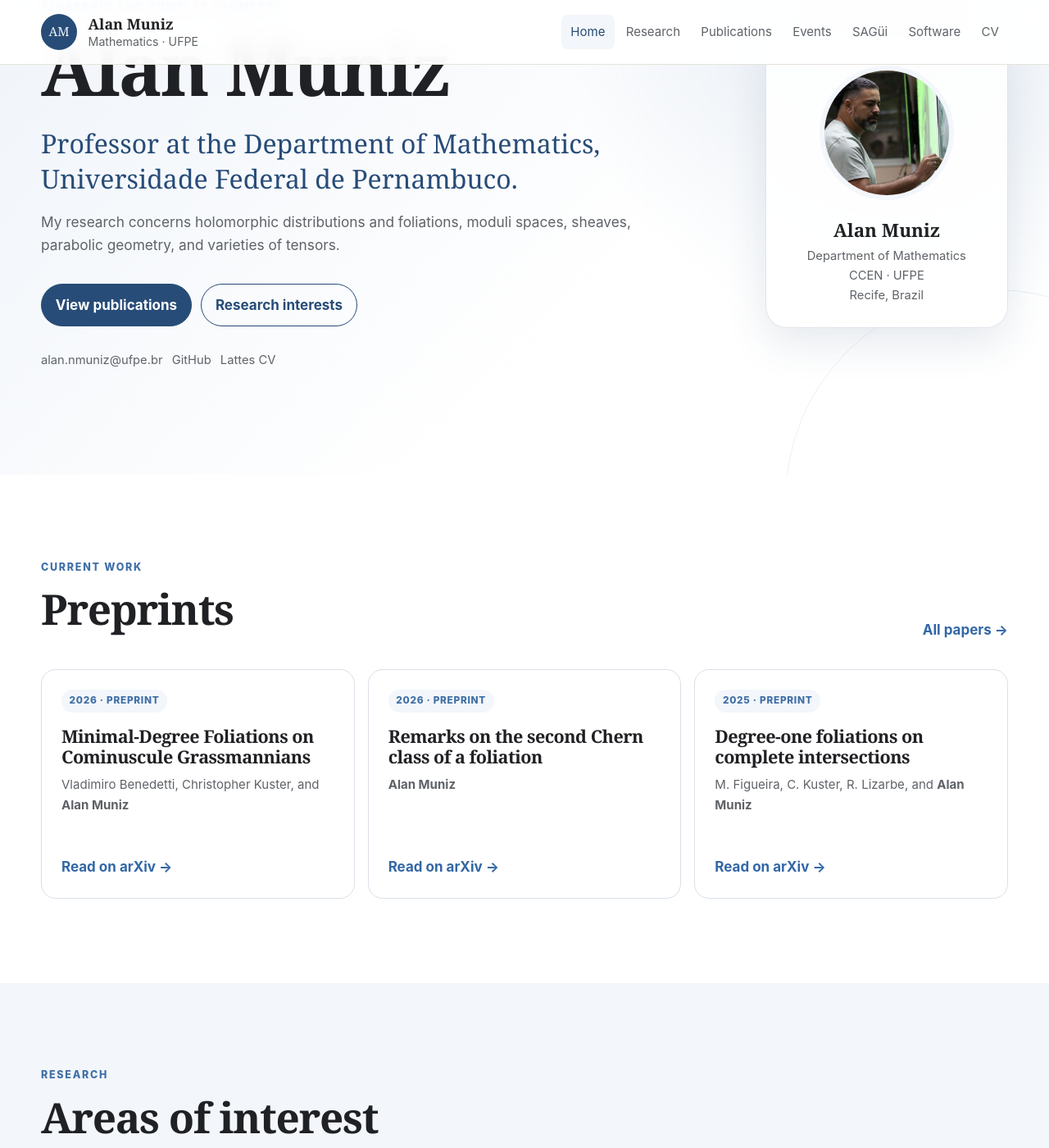
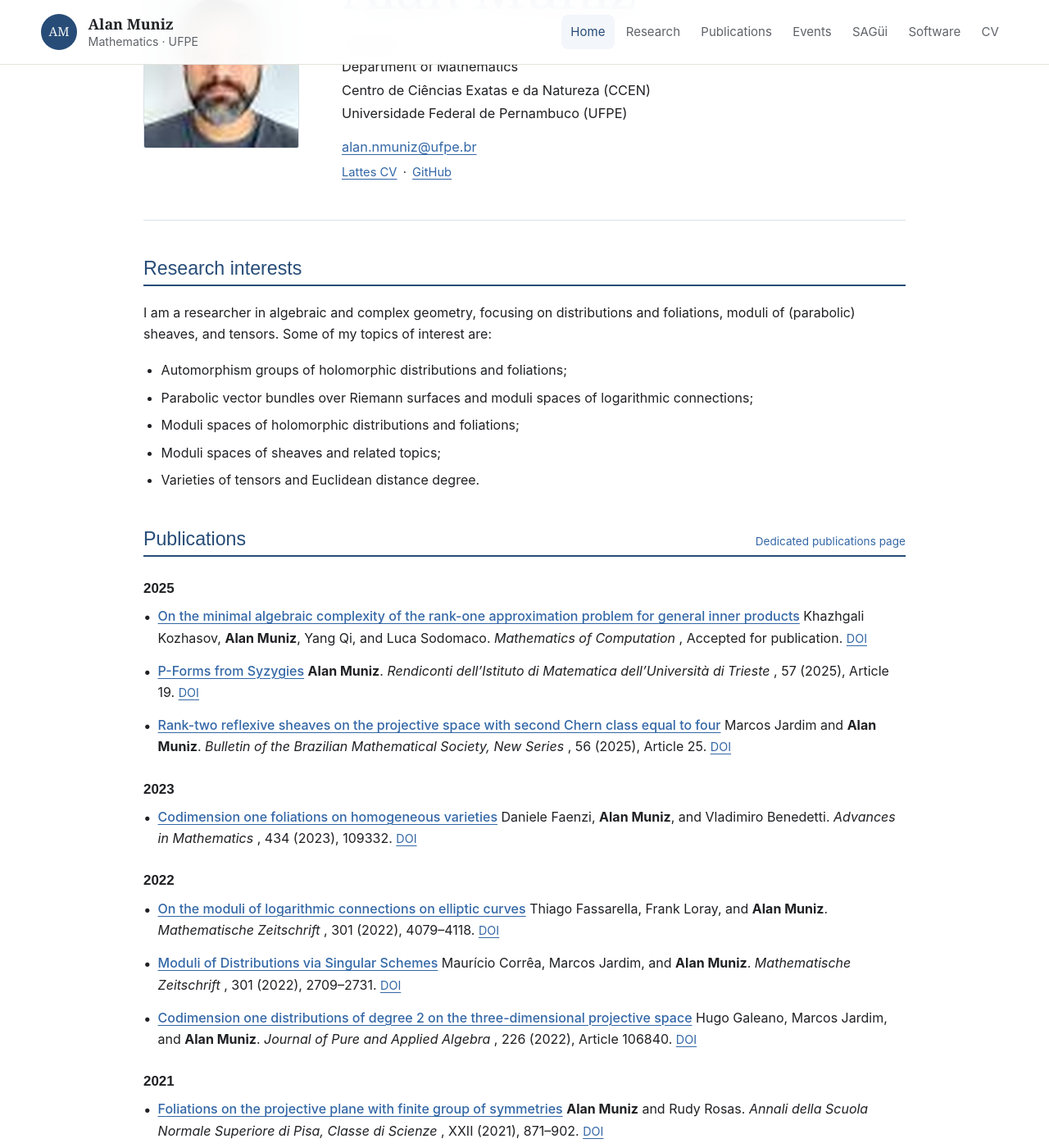
Before and after one commit to alannmuniz/alannmuniz.github.io, a Jekyll site: the page built from index.md, in a window 1280 px wide and 1400 px high, scrolled down 208 px. Shown: the whole window at 82% size. Built offline with Jekyll 4.4.1, drawn with Linux system fonts in a browser that asks for light colours; some of the changed text lies outside the part shown.

Commit message:
Update home.html

```diff
--- a/_layouts/home.html
+++ b/_layouts/home.html
@@ -1,94 +1,129 @@
 ---
 layout: default
 ---
-<section class="hero">
-  <div class="shell hero-grid">
-    <div class="hero-copy">
-      <p class="eyebrow">Algebraic and complex geometry</p>
-      <h1>Alan Muniz</h1>
-      <p class="lead">Professor at the Department of Mathematics, Universidade Federal de Pernambuco.</p>
-      <p class="hero-text">
-        My research concerns holomorphic distributions and foliations, moduli spaces,
-        sheaves, parabolic geometry, and varieties of tensors.
+<div class="original-home">
+  <div class="shell home-column">
+
+    <section class="home-intro" aria-labelledby="home-name">
+      <img
+        class="home-portrait"
+        src="{{ '/assets/images/profile.jpg' | relative_url }}"
+        alt="Portrait of Alan Muniz">
+
+      <div class="home-identity">
+        <h1 id="home-name">Alan Muniz</h1>
+        <p>Professor</p>
+        <p>Department of Mathematics</p>
+        <p>Centro de Ciências Exatas e da Natureza (CCEN)</p>
+        <p>Universidade Federal de Pernambuco (UFPE)</p>
+        <p class="home-email">
+          <a href="mailto:{{ site.email }}">{{ site.email }}</a>
+        </p>
+        <p class="home-profile-links">
+          <a href="{{ site.lattes_url }}">Lattes CV</a>
+          <span aria-hidden="true">·</span>
+          <a href="https://github.com/{{ site.github_username }}">GitHub</a>
+        </p>
+      </div>
+    </section>
+
+    <section class="home-section">
+      <h2>Research interests</h2>
+      <p>
+        I am a researcher in algebraic and complex geometry, focusing on
+        distributions and foliations, moduli of (parabolic) sheaves, and tensors.
+        Some of my topics of interest are:
       </p>
-      <div class="hero-actions">
-        <a class="button primary" href="{{ '/publications/' | relative_url }}">View publications</a>
-        <a class="button secondary" href="{{ '/research/' | relative_url }}">Research interests</a>
+      <ul>
+        <li>Automorphism groups of holomorphic distributions and foliations;</li>
+        <li>Parabolic vector bundles over Riemann surfaces and moduli spaces of logarithmic connections;</li>
+        <li>Moduli spaces of holomorphic distributions and foliations;</li>
+        <li>Moduli spaces of sheaves and related topics;</li>
+        <li>Varieties of tensors and Euclidean distance degree.</li>
+      </ul>
+    </section>
+
+    <section class="home-section">
+      <div class="home-section-heading">
+        <h2>Publications</h2>
+        <a href="{{ '/publications/' | relative_url }}">Dedicated publications page</a>
       </div>
-      <div class="contact-strip">
-        <a href="mailto:{{ site.email }}">{{ site.email }}</a>
-        <a href="https://github.com/{{ site.github_username }}">GitHub</a>
-        <a href="{{ site.lattes_url }}">Lattes CV</a>
-      </div>
-    </div>
 
-    <aside class="profile-card">
-      <img src="{{ '/assets/images/unicamp-2025.jpg' | relative_url }}" alt="Portrait of Alan Muniz">
-      <div>
-        <strong>Alan Muniz</strong>
-        <span>Department of Mathematics</span>
-        <span>CCEN · UFPE</span>
-        <span>Recife, Brazil</span>
-      </div>
-    </aside>
-  </div>
-</section>
+      {% assign current_year = "" %}
+      {% for paper in site.data.publications %}
+        {% unless paper.year == current_year %}
+          <h3 class="home-year">{{ paper.year }}</h3>
+          {% assign current_year = paper.year %}
+        {% endunless %}
 
-<section class="section">
-  <div class="shell">
-    <div class="section-heading">
-      <div>
-        <p class="eyebrow">Current work</p>
-        <h2>Preprints</h2>
-      </div>
-      <a class="text-link" href="{{ '/publications/' | relative_url }}">All papers →</a>
-    </div>
-    <div class="card-grid">
-      {% for paper in site.data.preprints limit: 3 %}
-        <article class="paper-card">
-          <span class="tag">{{ paper.year }} · Preprint</span>
-          <h3>{{ paper.title }}</h3>
-          <p>{{ paper.authors }}</p>
-          <a href="{{ paper.arxiv }}">Read on arXiv →</a>
+        <article class="home-paper">
+          <p>
+            {% if paper.arxiv %}
+              <a class="home-paper-title" href="{{ paper.arxiv }}">{{ paper.title }}</a>
+            {% else %}
+              <span class="home-paper-title">{{ paper.title }}</span>
+            {% endif %}
+            <span class="home-paper-details">
+              {{ paper.authors }}.
+              {% if paper.venue %}<em>{{ paper.venue }}</em>{% endif %}
+              {% if paper.note %}, {{ paper.note }}{% endif %}.
+            </span>
+            {% if paper.doi %}<a class="home-paper-link" href="{{ paper.doi }}">DOI</a>{% endif %}
+          </p>
         </article>
       {% endfor %}
-    </div>
+    </section>
+
+    <section class="home-section">
+      <h2>Preprints</h2>
+      <ul class="home-simple-list">
+        {% for paper in site.data.preprints %}
+          <li>
+            <a href="{{ paper.arxiv }}">{{ paper.title }}</a>
+            <span>({{ paper.year }}) — {{ paper.authors }}.</span>
+          </li>
+        {% endfor %}
+      </ul>
+    </section>
+
+    <section class="home-section">
+      <h2>Other</h2>
+      <ul class="home-simple-list">
+        <li>
+          Contributed to
+          <a href="https://arxiv.org/abs/2508.12757"><em>BRIDGES Lectures: G2 in action, and a mathematical theory of exceptions</em></a>
+          by Laurent Manivel.
+        </li>
+        <li>
+          Appendix to
+          <a href="https://journals.sns.it/index.php/annaliscienze/article/view/6128"><em>Logarithmic sheaves of complete intersections</em></a>
+          by Daniele Faenzi, Marcos Jardim, and Jean Vallès.
+        </li>
+      </ul>
+    </section>
+
+    <section class="home-section">
+      <h2>PhD thesis</h2>
+      <ul class="home-simple-list">
+        <li>
+          <em>Polynomial bounds for automorphism groups of foliations</em>,
+          under the supervision of Maurício Corrêa at UFMG.
+        </li>
+      </ul>
+    </section>
+
+    <section class="home-section">
+      <h2>Presentations</h2>
+      <ul class="home-simple-list">
+        {% for talk in site.data.talks %}
+          <li>
+            {{ talk.title }}
+            {% if talk.slides %}<a href="{{ talk.slides }}">Slides</a>{% endif %}
+            {% if talk.video %}<span aria-hidden="true">·</span> <a href="{{ talk.video }}">Video</a>{% endif %}
+          </li>
+        {% endfor %}
+      </ul>
+    </section>
+
   </div>
-</section>
-
-<section class="section section-tinted">
-  <div class="shell">
-    <div class="section-heading">
-      <div>
-        <p class="eyebrow">Research</p>
-        <h2>Areas of interest</h2>
-      </div>
-    </div>
-    <div class="interest-grid">
-      <div><span>01</span><h3>Foliations and distributions</h3><p>Geometry, singularities, automorphisms, and moduli.</p></div>
-      <div><span>02</span><h3>Sheaves and moduli</h3><p>Vector bundles, reflexive sheaves, and related parameter spaces.</p></div>
-      <div><span>03</span><h3>Parabolic geometry</h3><p>Parabolic bundles and logarithmic connections on curves.</p></div>
-      <div><span>04</span><h3>Geometry of tensors</h3><p>Tensor varieties and Euclidean distance degree.</p></div>
-    </div>
-  </div>
-</section>
-
-<section class="section">
-  <div class="shell">
-    <div class="split-panel">
-      <div>
-        <p class="eyebrow">Seminar</p>
-        <h2>SAGüi</h2>
-        <p>
-          A fortnightly seminar of the Commutative Algebra and Algebraic Geometry group
-          at the Department of Mathematics of UFPE.
-        </p>
-        <a class="button secondary" href="{{ '/sagui/' | relative_url }}">Browse past talks</a>
-      </div>
-      <div class="seminar-stat">
-        <strong>{{ site.data.sagui | size }}</strong>
-        <span>archived editions</span>
-      </div>
-    </div>
-  </div>
-</section>
+</div>
```
